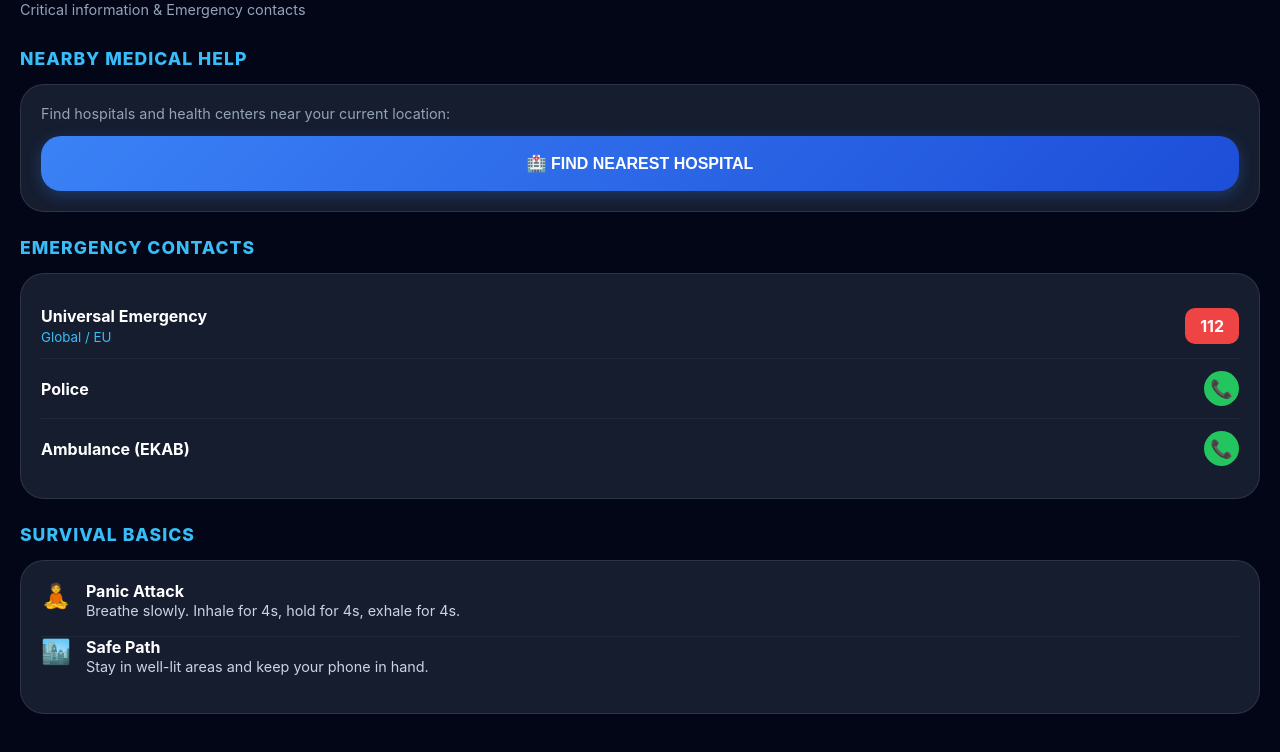
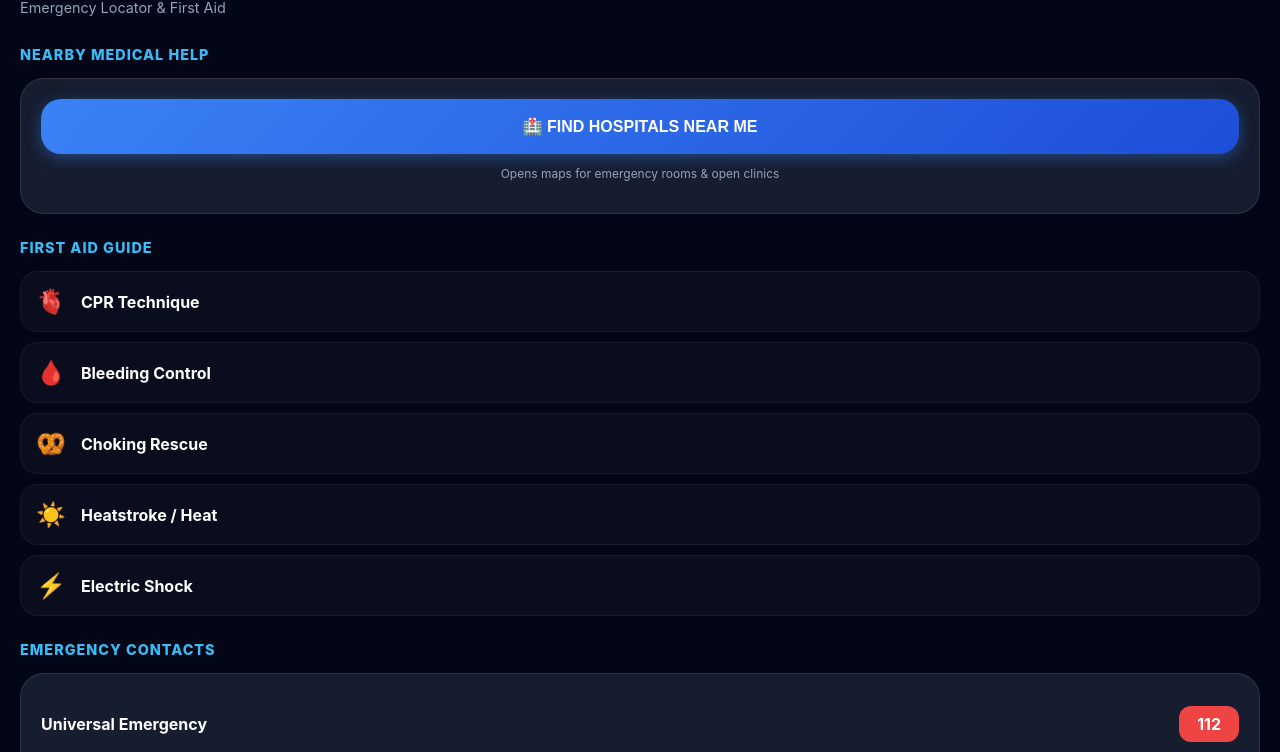
Before and after one commit to minamar7/StaySafeTips, a plain HTML site: page sos-hub.html in a window 1280 px wide. Shown: the part 114-866 px from the top of the page. Drawn offline with Linux system fonts and the light colour scheme.

Commit message:
Update sos-hub.html

```diff
--- a/sos-hub.html
+++ b/sos-hub.html
@@ -17,14 +17,14 @@
             background: var(--bg);
             color: white;
             font-family: -apple-system, sans-serif;
-            padding: 20px 20px 50px;
+            padding: 20px 20px 80px;
         }
         .back-btn { color: var(--accent); text-decoration: none; font-weight: bold; display: block; margin-bottom: 20px; }
 
-        h1 { font-size: 2rem; margin-bottom: 5px; }
+        h1 { font-size: 2rem; margin: 0; }
         .subtitle { color: #94a3b8; margin-bottom: 30px; font-size: 0.9rem; }
 
-        .section-title { font-size: 1.1rem; font-weight: 800; margin: 25px 0 15px; color: var(--accent); text-transform: uppercase; letter-spacing: 1px; }
+        .section-title { font-size: 0.9rem; font-weight: 800; margin: 25px 0 15px; color: var(--accent); text-transform: uppercase; letter-spacing: 1px; }
 
         .card {
             background: var(--card);
@@ -34,55 +34,44 @@
             margin-bottom: 15px;
         }
 
-        .phone-row {
-            display: flex;
-            justify-content: space-between;
-            align-items: center;
-            padding: 12px 0;
-            border-bottom: 1px solid rgba(255,255,255,0.05);
-        }
-        .phone-row:last-child { border-bottom: none; }
-
-        .call-icon {
-            background: var(--success);
-            color: white;
-            width: 35px;
-            height: 35px;
-            border-radius: 50%;
-            display: flex;
-            align-items: center;
-            justify-content: center;
-            text-decoration: none;
-            font-size: 18px;
+        /* Hospital Button */
+        .hospital-btn {
+            display: flex; align-items: center; justify-content: center; gap: 10px;
+            background: linear-gradient(135deg, #3b82f6, #1d4ed8);
+            color: white; padding: 18px; border-radius: 20px;
+            text-decoration: none; font-weight: bold; border: none;
+            width: 100%; box-shadow: 0 4px 15px rgba(59, 130, 246, 0.4);
+            cursor: pointer; font-size: 1rem;
         }
 
-        /* Hospital Button Style */
-        .hospital-btn {
-            display: flex;
-            align-items: center;
-            justify-content: center;
-            gap: 10px;
-            background: linear-gradient(135deg, #3b82f6, #1d4ed8);
-            color: white;
-            padding: 18px;
-            border-radius: 20px;
-            text-decoration: none;
-            font-weight: bold;
-            font-size: 1rem;
-            border: none;
-            cursor: pointer;
-            width: 100%;
-            box-shadow: 0 4px 15px rgba(59, 130, 246, 0.3);
+        /* Contacts */
+        .phone-row { display: flex; justify-content: space-between; align-items: center; padding: 12px 0; border-bottom: 1px solid rgba(255,255,255,0.05); }
+        .phone-row:last-child { border-bottom: none; }
+        .call-btn { background: var(--success); color: white; padding: 8px 18px; border-radius: 12px; text-decoration: none; font-weight: bold; }
+        .call-red { background: var(--danger); }
+
+        /* First Aid List */
+        .aid-grid { display: grid; grid-template-columns: 1fr; gap: 10px; }
+        .aid-item {
+            background: rgba(255,255,255,0.03); border-radius: 18px; padding: 15px;
+            border: 1px solid rgba(255,255,255,0.05);
+            display: flex; align-items: center; gap: 15px; cursor: pointer;
+            transition: 0.2s;
         }
+        .aid-item:active { background: rgba(255,255,255,0.1); transform: scale(0.98); }
+        .aid-item i { font-size: 24px; font-style: normal; }
 
-        .guide-item {
-            display: flex;
-            align-items: flex-start;
-            gap: 15px;
-            margin-bottom: 15px;
+        /* Modal Style */
+        .modal {
+            position: fixed; inset: 0; background: rgba(0,0,0,0.92);
+            display: none; align-items: center; justify-content: center; padding: 20px; z-index: 1000;
+            backdrop-filter: blur(5px);
         }
-        .guide-item i { font-style: normal; font-size: 24px; }
-        .guide-item p { margin: 0; font-size: 0.9rem; color: #cbd5e1; line-height: 1.4; }
+        .modal-content {
+            background: #1e293b; padding: 30px; border-radius: 28px; border: 1px solid var(--accent);
+            width: 100%; max-width: 400px; box-shadow: 0 20px 50px rgba(0,0,0,0.5);
+        }
+        .close-btn { background: var(--accent); color: #000; border: none; padding: 15px; width: 100%; border-radius: 15px; font-weight: bold; margin-top: 25px; cursor: pointer; }
     </style>
 </head>
 <body>
@@ -90,68 +79,81 @@
     <a href="index.html" class="back-btn">← DASHBOARD</a>
 
     <h1>SOS Hub</h1>
-    <p class="subtitle">Critical information & Emergency contacts</p>
+    <p class="subtitle">Emergency Locator & First Aid</p>
 
     <div class="section-title">Nearby Medical Help</div>
     <div class="card">
-        <p style="margin-top:0; font-size:0.9rem; color:#94a3b8;">Find hospitals and health centers near your current location:</p>
         <button class="hospital-btn" onclick="findHospitals()">
-            🏥 FIND NEAREST HOSPITAL
+            🏥 FIND HOSPITALS NEAR ME
         </button>
+        <p style="text-align:center; font-size:0.75rem; color:#94a3b8; margin-top:12px;">Opens maps for emergency rooms & open clinics</p>
+    </div>
+
+    <div class="section-title">First Aid Guide</div>
+    <div class="aid-grid">
+        <div class="aid-item" onclick="openAid('🫀 CPR Instructions', '1. Place the heel of your hand on the center of the chest.\n2. Push hard and fast (100-120 compressions per minute).\n3. Allow chest to recoil completely between pushes.\n4. Don\'t stop until professional help arrives.')">
+            <i>🫀</i> <strong>CPR Technique</strong>
+        </div>
+        <div class="aid-item" onclick="openAid('🩸 Severe Bleeding', '1. Apply direct pressure to the wound with a clean cloth.\n2. Do not remove the cloth if it gets soaked; add another on top.\n3. Keep the injured limb elevated if possible.')">
+            <i>🩸</i> <strong>Bleeding Control</strong>
+        </div>
+        <div class="aid-item" onclick="openAid('🥨 Choking (Heimlich)', '1. Stand behind the person.\n2. Wrap your arms around their waist.\n3. Make a fist and perform quick, upward thrusts above the navel.\n4. Repeat until the object is forced out.')">
+            <i>🥨</i> <strong>Choking Rescue</strong>
+        </div>
+        <div class="aid-item" onclick="openAid('☀️ Heatstroke', '1. Move the person to a cool, shaded area.\n2. Remove unnecessary clothing.\n3. Cool the body with wet cloths or water.\n4. Give water only if they are fully conscious.')">
+            <i>☀️</i> <strong>Heatstroke / Heat</strong>
+        </div>
+        <div class="aid-item" onclick="openAid('⚡ Electric Shock', '1. DO NOT touch the victim if they are still in contact with power.\n2. Turn off the main power source immediately.\n3. Call emergency services even if they seem fine.')">
+            <i>⚡</i> <strong>Electric Shock</strong>
+        </div>
     </div>
 
     <div class="section-title">Emergency Contacts</div>
     <div class="card">
         <div class="phone-row">
-            <div><strong>Universal Emergency</strong><br><small style="color:var(--accent);">Global / EU</small></div>
-            <a href="tel:112" style="background:var(--danger); color:white; padding:8px 15px; border-radius:10px; text-decoration:none; font-weight:bold;">112</a>
+            <div><strong>Universal Emergency</strong></div>
+            <a href="tel:112" class="call-btn call-red">112</a>
+        </div>
+        <div class="phone-row">
+            <div><strong>Ambulance</strong></div>
+            <a href="tel:166" class="call-btn">166</a>
         </div>
         <div class="phone-row">
             <div><strong>Police</strong></div>
-            <a href="tel:100" class="call-icon">📞</a>
-        </div>
-        <div class="phone-row">
-            <div><strong>Ambulance (EKAB)</strong></div>
-            <a href="tel:166" class="call-icon">📞</a>
+            <a href="tel:100" class="call-btn">100</a>
         </div>
     </div>
 
-    <div class="section-title">Survival Basics</div>
-    <div class="card">
-        <div class="guide-item">
-            <i>🧘</i>
-            <div>
-                <strong>Panic Attack</strong>
-                <p>Breathe slowly. Inhale for 4s, hold for 4s, exhale for 4s.</p>
-            </div>
-        </div>
-        <div class="guide-item" style="border-top: 1px solid rgba(255,255,255,0.05); pt:15px; margin-top:15px;">
-            <i>🏙️</i>
-            <div>
-                <strong>Safe Path</strong>
-                <p>Stay in well-lit areas and keep your phone in hand.</p>
-            </div>
+    <div id="aidModal" class="modal">
+        <div class="modal-content">
+            <h2 id="modalTitle" style="color:var(--accent); margin-top:0; font-size:1.3rem;"></h2>
+            <p id="modalBody" style="line-height:1.6; white-space: pre-line; color: #e2e8f0; font-size:0.95rem;"></p>
+            <button class="close-btn" onclick="closeModal()">GOT IT</button>
         </div>
     </div>
 
     <script>
         function findHospitals() {
-            if (navigator.geolocation) {
-                navigator.geolocation.getCurrentPosition(pos => {
-                    const lat = pos.coords.latitude;
-                    const lon = pos.coords.longitude;
-                    // Ανοίγει τους χάρτες με αναζήτηση για νοσοκομεία γύρω από το στίγμα του χρήστη
-                    const url = `https://www.google.com/maps?q=lat,lon`;
-                    window.open(url, '_blank');
-                }, () => {
-                    // Αν δεν δώσει στίγμα, κάνει γενική αναζήτηση για νοσοκομεία
-                    window.open('https://maps.google.com/?cid=2096844694322870287&g_mp=Cidnb29nbGUubWFwcy5wbGFjZXMudjEuUGxhY2VzLlNlYXJjaFRleHQ', '_blank');
-                });
-            } else {
-                window.open('https://maps.google.com/?cid=17369355071452516293&g_mp=Cidnb29nbGUubWFwcy5wbGFjZXMudjEuUGxhY2VzLlNlYXJjaFRleHQ', '_blank');
+            // Updated deep link for global hospital search
+            const url = "https://www.google.com/maps/search/hospitals+near+me/";
+            window.open(url, '_blank');
+        }
+
+        function openAid(title, text) {
+            document.getElementById('modalTitle').innerText = title;
+            document.getElementById('modalBody').innerText = text;
+            document.getElementById('aidModal').style.display = 'flex';
+        }
+
+        function closeModal() {
+            document.getElementById('aidModal').style.display = 'none';
+        }
+
+        window.onclick = function(event) {
+            if (event.target == document.getElementById('aidModal')) {
+                closeModal();
             }
         }
     </script>
-
 </body>
 </html>
```
